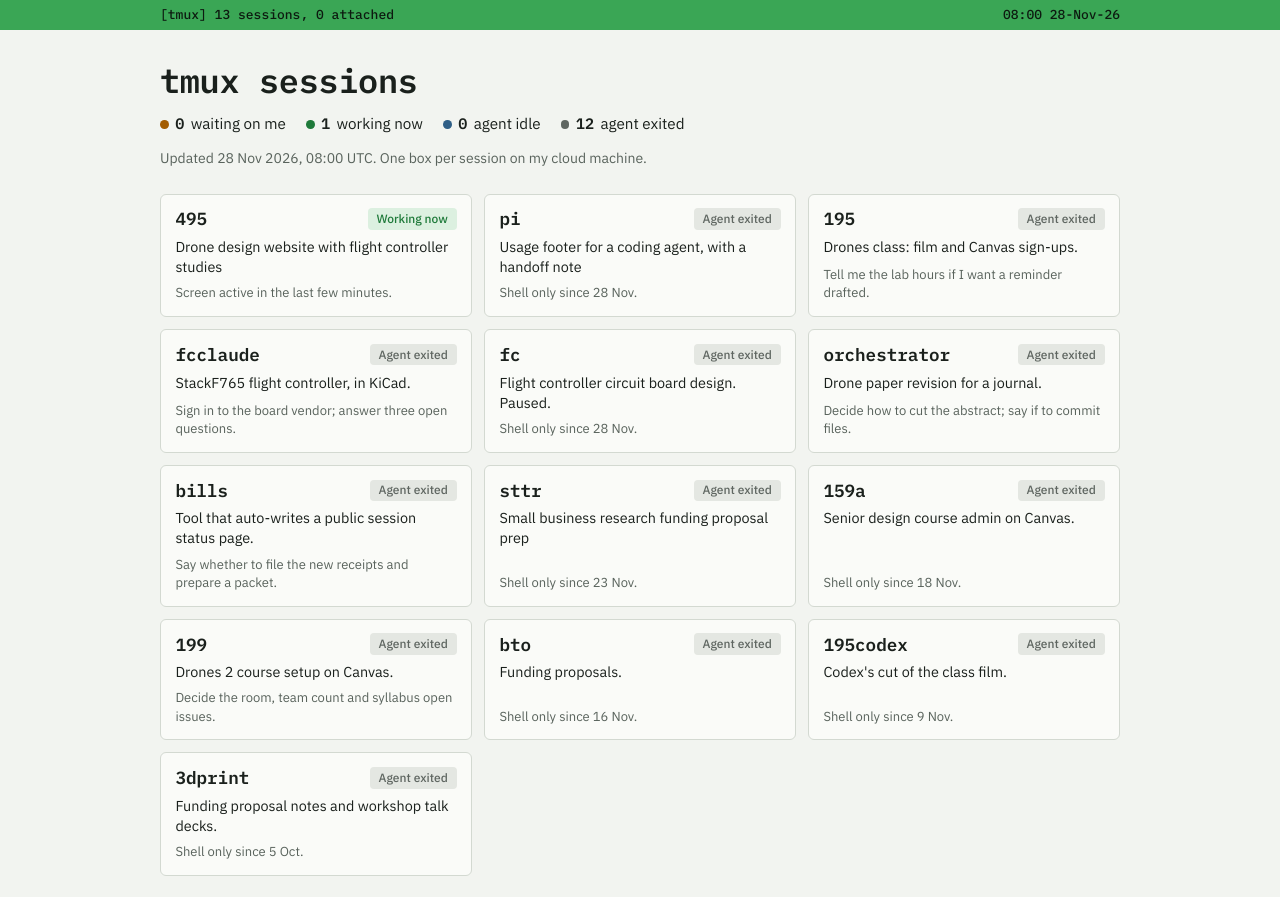
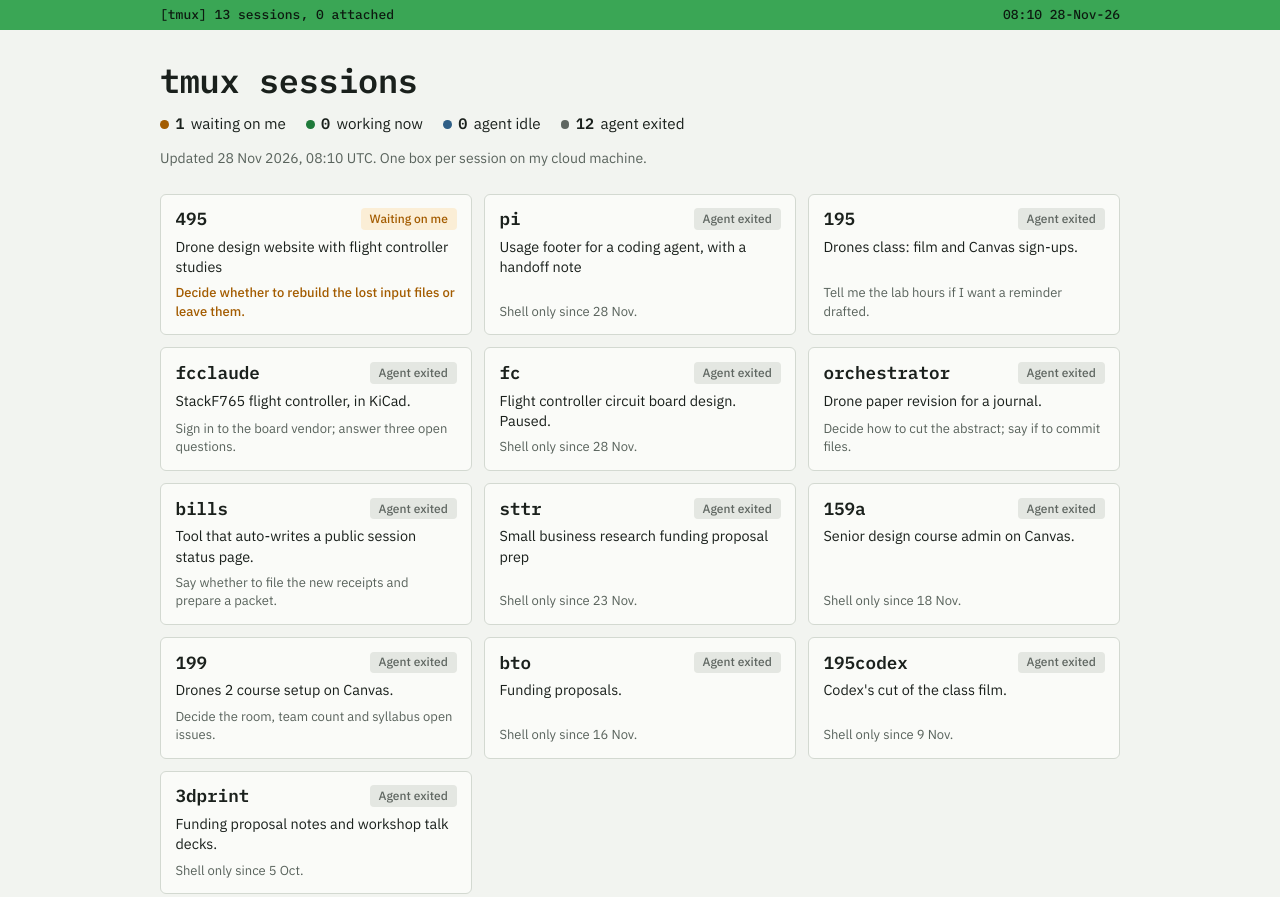
Before and after one commit to PeterJBurke/tmux-sessions, a plain HTML site: page index.html in a window 1280 px wide. Shown: the top 897 px of the page. Drawn offline with Linux system fonts and the light colour scheme.

Commit message:
Update 2026-11-28 08:10 UTC

```diff
--- a/index.html
+++ b/index.html
@@ -115,20 +115,20 @@ h1 {
 </style>
 </head>
 <body>
-<div class="statusline"><div><span>[tmux] 13 sessions, 0 attached</span><span>08:00 28-Nov-26</span></div></div>
+<div class="statusline"><div><span>[tmux] 13 sessions, 0 attached</span><span>08:10 28-Nov-26</span></div></div>
 
 <div class="wrap">
   <header>
     <h1>tmux sessions</h1>
-    <p class="tally"><span><i class="dot wait"></i><b>0</b> waiting on me</span><span><i class="dot work"></i><b>1</b> working now</span><span><i class="dot idle"></i><b>0</b> agent idle</span><span><i class="dot gone"></i><b>12</b> agent exited</span></p>
-    <p class="stamp">Updated 28 Nov 2026, 08:00 UTC. One box per session on my cloud machine.</p>
+    <p class="tally"><span><i class="dot wait"></i><b>1</b> waiting on me</span><span><i class="dot work"></i><b>0</b> working now</span><span><i class="dot idle"></i><b>0</b> agent idle</span><span><i class="dot gone"></i><b>12</b> agent exited</span></p>
+    <p class="stamp">Updated 28 Nov 2026, 08:10 UTC. One box per session on my cloud machine.</p>
   </header>
 
   <main class="grid">
     <div class="box">
-      <span class="top"><span class="nm">495</span><span class="pill work">Working now</span></span>
+      <span class="top"><span class="nm">495</span><span class="pill wait">Waiting on me</span></span>
       <span class="sum">Drone design website with flight controller studies</span>
-      <span class="need">Screen active in the last few minutes.</span>
+      <span class="need wait">Decide whether to rebuild the lost input files or leave them.</span>
     </div>
     <div class="box">
       <span class="top"><span class="nm">pi</span><span class="pill gone">Agent exited</span></span>
```
